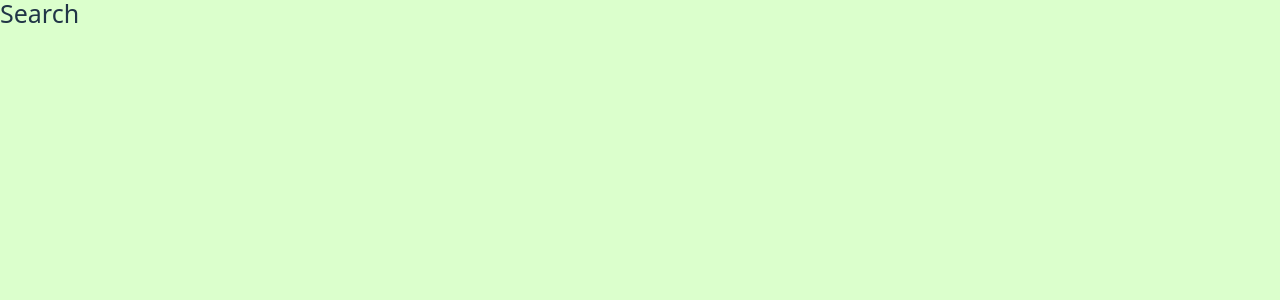
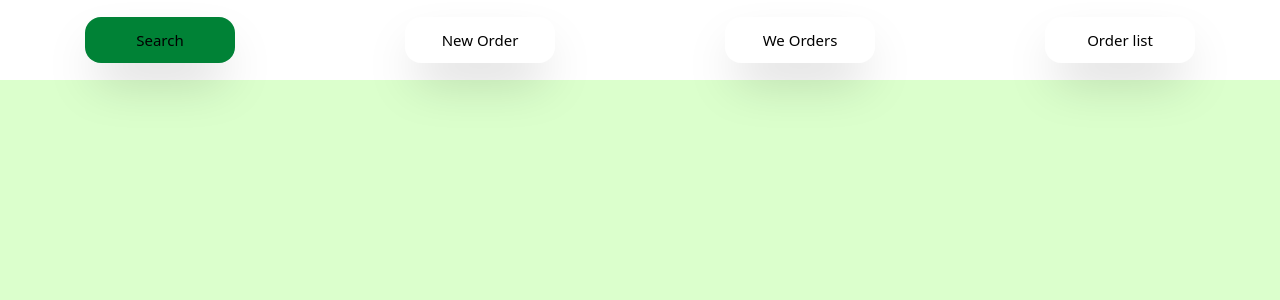
Before and after one commit to shekhmonjurul/ab-seed-company, a React (Vite) app: page /addmin/ecom/order/search in a window 1280 px wide. Before the commit this address had no page. Shown: the top 300 px of the page. Built offline with nearby package versions, Linux system fonts and the light colour scheme.

Commit message:
nav style

```diff
--- /dev/null
+++ b/src/component/Addmin/e-com/order/OrderNav.jsx
@@ -0,0 +1,32 @@
+import { Link, useLocation } from "react-router-dom";
+
+const navlinks = [
+    { name: "Search", href: "/addmin/ecom/order/search" },
+    { name: "New Order", href: "/addmin/ecom/order/new" },
+    { name: "We Orders", href: "/addmin/ecom/order/web" },
+    { name: "Order list", href: "/addmin/ecom/order/list" },
+];
+
+export default function OrderNav() {
+    const urlname = useLocation().pathname;
+
+    return (
+        <div className="flex justify-around h-10 items-center bg-white py-10">
+            {navlinks.map((navlink, index) => (
+                <div className={`p-3 text-[15px] rounded-2xl w-[150px] shadow-2xl text-center transition
+            ${urlname === navlink.href
+                        ? "bg-green-700 text-white"
+                        : "bg-white hover:shadow"}`}
+                    key={index}
+                >
+                    <Link
+                        to={navlink.href}
+
+                    >
+                        {navlink.name}
+                    </Link>
+                </div>
+            ))}
+        </div>
+    );
+}
--- /dev/null
+++ b/src/pages/Addmin/e-com/order/Search.jsx
@@ -0,0 +1,9 @@
+import OrderNav from "../../../../component/Addmin/e-com/order/OrderNav";
+
+export default function Search(){
+    return(
+        <>
+            <OrderNav/>
+        </>
+    )
+}
--- a/src/routes/addmin/e-com/OrderRoute.jsx
+++ b/src/routes/addmin/e-com/OrderRoute.jsx
@@ -1,7 +1,8 @@
 import { Route, Routes } from "react-router-dom"
+import Search from "../../../pages/Addmin/e-com/order/Search"
 
 const routers = [
-    { path: "/addmin/ecom/order/search", element: <h1>Search</h1> },
+    { path: "/addmin/ecom/order/search", element: <Search/> },
     { path: "/addmin/ecom/order/new", element: <h1>New Order</h1> },
     { path: "/addmin/ecom/order/web", element: <h1>Web Order</h1> },
     { path: "/addmin/ecom/order/list", element: <h1>Oreder List</h1> },
```
